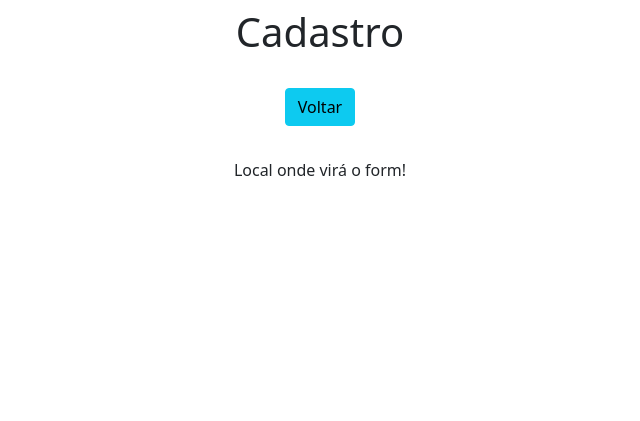
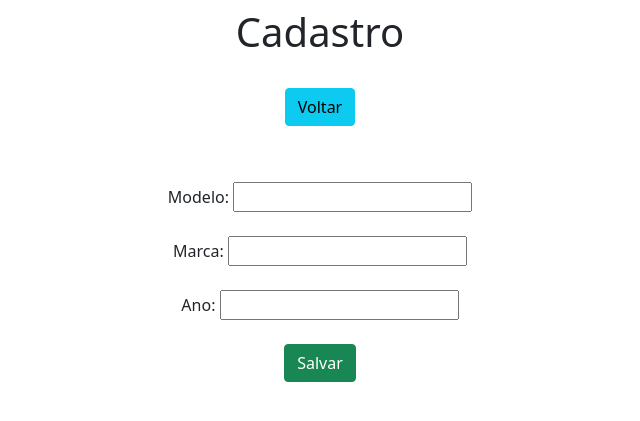
Before and after one commit to W3sll3yR4m0s/DjangoCRUD, a Django app: page /form/ in a window 1280 px wide. Shown: the top 421 px of the page, without its empty margins (320-960 px from the left). Run offline with Django 3.2, Linux system fonts and the light colour scheme.

Commit message:
Criado o formulario para cadastro, interligado ao Banco de Dados.

```diff
--- a/app/forms.py
+++ b/app/forms.py
@@ -5,4 +5,4 @@ from app.models import Carros
 class CarrosForm(ModelForm):
     class Meta:
         model = Carros
-        fields = ['modelo', 'marca', 'ano']
+        fields = ['Modelo', 'Marca', 'Ano']
--- a/app/templates/form.html
+++ b/app/templates/form.html
@@ -15,7 +15,14 @@
     </div>
 
     <div class="col-8 m-auto pt-4 pb-2 text-center">
-        Local onde virá o form!
+        <form name="form" id="form" method="post">
+            {% csrf_token %}
+            <!--{{form.as_p}}-->
+            <div class="form-group mt-4">Modelo: {{form.Modelo}}</div>
+            <div class="form-group mt-4">Marca: {{form.Marca}}</div>
+            <div class="form-group mt-4">Ano: {{form.Ano}}</div>
+            <input type="submit" class="btn btn-success mt-4" value="Salvar">
+        </form>
     </div>
 </body>
 </html>
--- a/app/views.py
+++ b/app/views.py
@@ -6,6 +6,6 @@ def home(request):
     return render(request, 'index.html')
 
 def form(request):
-    data  = {}
+    data = {}
     data['form'] = CarrosForm()
-    return render(request, 'form.html')
+    return render(request, 'form.html', data)
```
Also changed, not shown: README.md.
